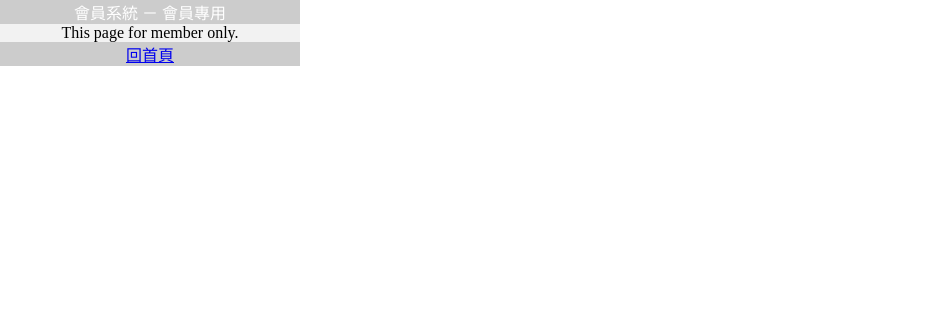
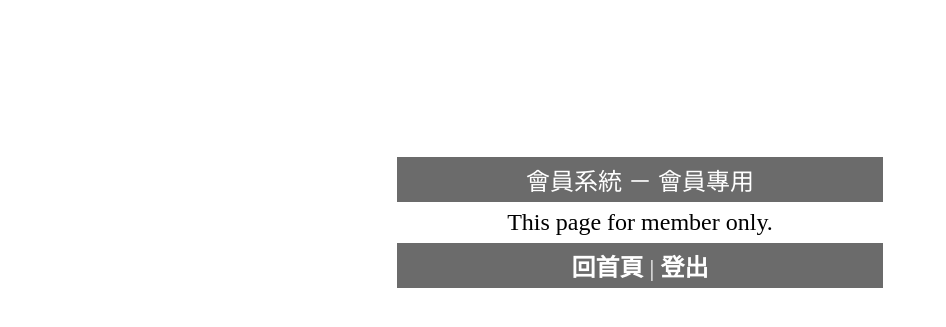
Before and after one commit to Toby-Yuan/week4HW, a PHP site: page /secret.php in a window 1280 px wide. Shown: the top 327 px of the page, without its empty margins (0-946 px from the left). Run offline with PHP 8.4, Linux system fonts and the light colour scheme; the visitor is signed in with stand-in values (Sample User, id 1).

Commit message:
完成index, secret的樣式

```diff
--- a/homework/CSS/style.css
+++ b/homework/CSS/style.css
@@ -6,4 +6,46 @@
   -webkit-box-sizing: border-box;
           box-sizing: border-box;
 }
+
+table {
+  margin: 150px auto 0;
+  width: 500px;
+  text-align: center;
+  padding: 5px;
+  font-size: 24px;
+}
+
+table tr td {
+  background: #6b6b6b;
+  padding: 5px;
+}
+
+table tr a {
+  text-decoration: none;
+  font-weight: 600;
+}
+
+table tr:nth-child(1) td, table tr:nth-child(3) td {
+  color: #FFFFFF;
+}
+
+table tr:nth-child(1) a, table tr:nth-child(3) a {
+  color: #FFFFFF;
+}
+
+table tr:nth-child(1) a:hover, table tr:nth-child(3) a:hover {
+  color: #ffd000;
+}
+
+table tr:nth-child(2) td {
+  background: #FFFFFF;
+}
+
+table tr:nth-child(2) a {
+  color: #6b6b6b;
+}
+
+table tr:nth-child(2) a:hover {
+  color: #ffd000;
+}
 /*# sourceMappingURL=style.css.map */
--- a/homework/CSS/style.scss
+++ b/homework/CSS/style.scss
@@ -1,6 +1,61 @@
+$gray : #6b6b6b;
+$white : #FFFFFF;
+$gold : #ffd000;
+
 *{
     margin: 0;
     padding: 0;
     font-family: 微軟正黑體;
     box-sizing: border-box;
 }
+
+table{
+    margin: 150px auto 0;
+    width: 500px;
+    text-align: center;
+    padding: 5px;
+    font-size: 24px;
+
+    tr{
+
+        td{
+            background: $gray;
+            padding: 5px;
+        }
+
+        a{
+            text-decoration: none;
+            font-weight: 600;
+        }
+
+        &:nth-child(1), &:nth-child(3){
+
+            td{
+                color: $white;
+            }
+
+            a{
+                color: $white;
+
+                &:hover{
+                    color: $gold;
+                }
+            }
+        }
+
+        &:nth-child(2){
+
+            td{
+                background: $white;
+            }
+
+            a{
+                color: $gray;
+
+                &:hover{
+                    color: $gold;
+                }
+            }
+        }
+    }
+}
--- a/homework/login.php
+++ b/homework/login.php
@@ -42,7 +42,6 @@ if(isset($_POST["btnLogin"])){
 <head>
 	<meta http-equiv="Content-Type" content="text/html; charset=UTF-8" />
 	<title>Lab - Login</title>
-  <link rel="stylesheet" href="./CSS/style.css">
 </head>
 <body>
 <form id="form1" name="form1" method="post" action="login.php">
--- a/homework/secret.php
+++ b/homework/secret.php
@@ -18,15 +18,19 @@ if(!isset($_SESSION["uid"])){
 </head>
 <body>
 
-<table width="300" border="0" align="center" cellpadding="5" cellspacing="0" bgcolor="#F2F2F2">
+<table>
   <tr>
-    <td align="center" bgcolor="#CCCCCC"><font color="#FFFFFF">會員系統 － 會員專用</font></td>
+    <td>會員系統 － 會員專用</td>
   </tr>
   <tr>
-    <td align="center" valign="baseline">This page for member only.</td>
+    <td>This page for member only.</td>
   </tr>
   <tr>
-    <td align="center" bgcolor="#CCCCCC"><a href="index.php">回首頁</a></td>
+    <td>
+      <a href="index.php">回首頁</a>
+      |
+      <a href="login.php?signout=1">登出</a>
+    </td>
   </tr>
 </table>
 
```
Also changed, not shown: homework/index.php (+4 -4 lines), 1 other file.
